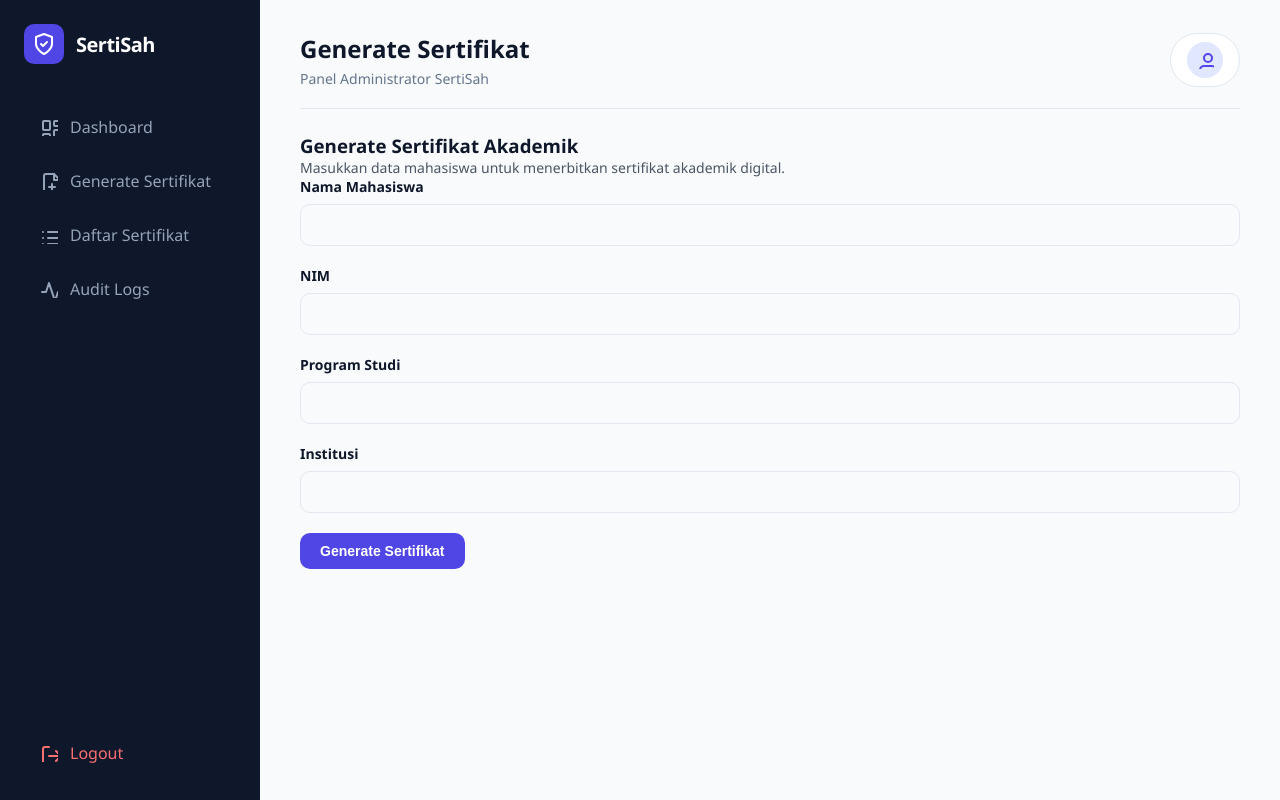
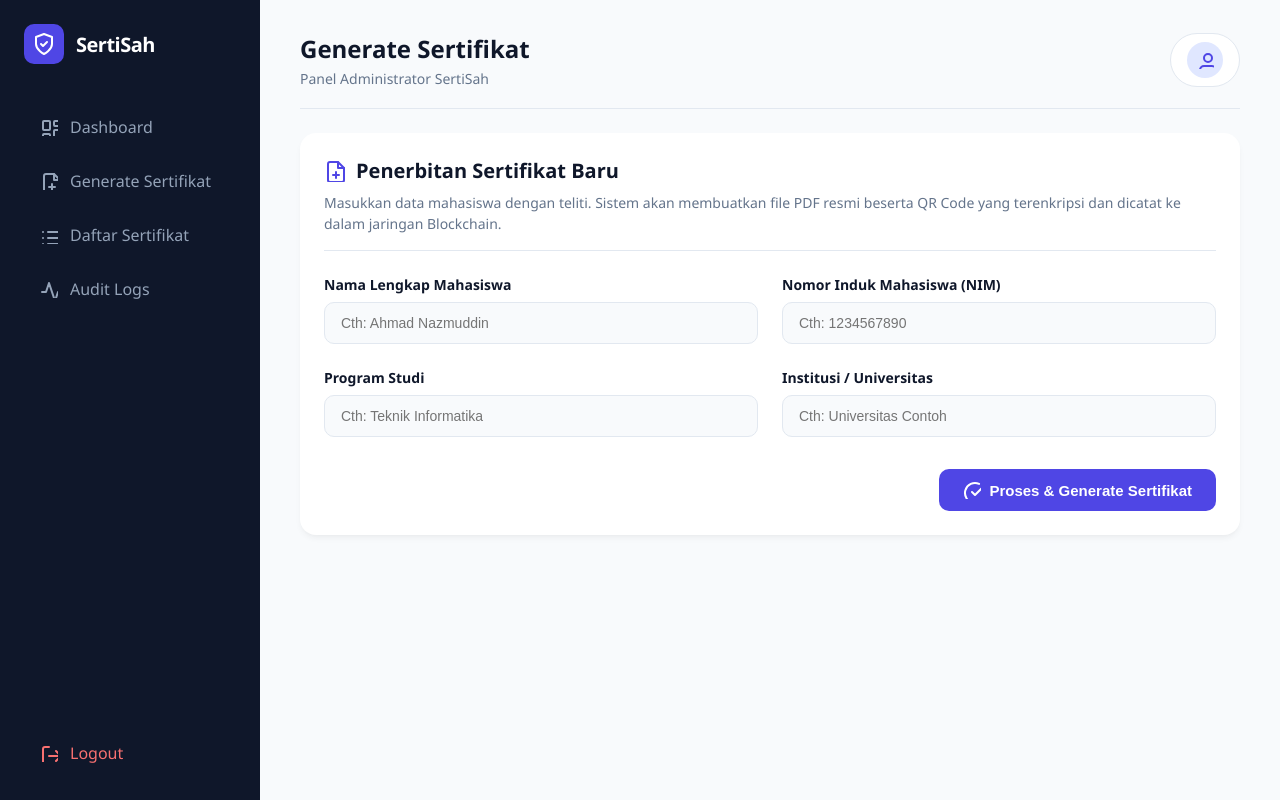
Before and after one commit to ANazmuddin/backend_sertiSah_app, a FastAPI app: page /generate in a window 1280 px wide. Run offline with FastAPI, Linux system fonts and the light colour scheme; the visitor is signed in with stand-in values (Sample User, id 1); parts of the project's set-up code (start-up, migrations or seed data) failed here and were passed over.

Commit message:
update ui generate page

```diff
--- a/templates/generate.html
+++ b/templates/generate.html
@@ -2,54 +2,116 @@
 
 {% block content %}
 
-<h3>Generate Sertifikat Akademik</h3>
+<div style="max-width: 1200px;">
 
-<p style="color:#4b5563; font-size:14px;">
-  Masukkan data mahasiswa untuk menerbitkan sertifikat akademik digital.
+  <div class="page-content">
+
+    <div style="margin-bottom: 24px; border-bottom: 1px solid #e2e8f0; padding-bottom: 16px;">
+      <h2 style="font-size: 20px; font-weight: 700; color: #0f172a; margin-bottom: 8px; display: flex; align-items: center; gap: 10px;">
+        <svg xmlns="http://www.w3.org/2000/svg" width="22" height="22" fill="none" stroke="#4f46e5" stroke-width="2" stroke-linecap="round" stroke-linejoin="round">
+          <path d="M14 2H6a2 2 0 0 0-2 2v16a2 2 0 0 0 2 2h12a2 2 0 0 0 2-2V8z"></path>
+          <polyline points="14 2 14 8 20 8"></polyline>
+          <line x1="12" y1="18" x2="12" y2="12"></line>
+          <line x1="9" y1="15" x2="15" y2="15"></line>
+        </svg>
+        Penerbitan Sertifikat Baru
+      </h2>
+      <p style="color: #64748b; font-size: 14px; line-height: 1.5;">
+        Masukkan data mahasiswa dengan teliti. Sistem akan membuatkan file PDF resmi
+        beserta QR Code yang terenkripsi dan dicatat ke dalam jaringan Blockchain.
       </p>
+    </div>
 
     <form method="post" action="/generate" class="form-generate">
 
-  <div class="form-group">
-    <label>Nama Mahasiswa</label>
-    <input type="text" name="name" required>
+      <div style="display: grid; grid-template-columns: repeat(auto-fit, minmax(350px, 1fr)); gap: 24px;">
+
+        <div class="form-group" style="margin-bottom: 0;">
+          <label for="name">Nama Lengkap Mahasiswa</label>
+          <input type="text" id="name" name="name" placeholder="Cth: Ahmad Nazmuddin" required>
         </div>
 
-  <div class="form-group">
-    <label>NIM</label>
-    <input type="text" name="nim" required>
+        <div class="form-group" style="margin-bottom: 0;">
+          <label for="nim">Nomor Induk Mahasiswa (NIM)</label>
+          <input type="text" id="nim" name="nim" placeholder="Cth: 1234567890" required>
         </div>
 
-  <div class="form-group">
-    <label>Program Studi</label>
-    <input type="text" name="program_studi" required>
+        <div class="form-group" style="margin-bottom: 0;">
+          <label for="program_studi">Program Studi</label>
+          <input type="text" id="program_studi" name="program_studi" placeholder="Cth: Teknik Informatika" required>
         </div>
 
-  <div class="form-group">
-    <label>Institusi</label>
-    <input type="text" name="institusi" required>
+        <div class="form-group" style="margin-bottom: 0;">
+          <label for="institusi">Institusi / Universitas</label>
+          <input type="text" id="institusi" name="institusi" placeholder="Cth: Universitas Contoh" required>
         </div>
 
-  <button type="submit" class="btn-primary">
-    Generate Sertifikat
+      </div>
+
+      <div style="margin-top: 32px; text-align: right;">
+        <button type="submit" class="btn-primary" style="display: inline-flex; align-items: center; gap: 8px; padding: 12px 24px; font-size: 15px;">
+          <svg xmlns="http://www.w3.org/2000/svg" width="18" height="18" fill="none" stroke="currentColor" stroke-width="2" stroke-linecap="round" stroke-linejoin="round">
+            <path d="M22 11.08V12a10 10 0 1 1-5.93-9.14"></path>
+            <polyline points="22 4 12 14.01 9 11.01"></polyline>
+          </svg>
+          Proses & Generate Sertifikat
         </button>
+      </div>
+
     </form>
+  </div>
 
   {% if certificate %}
-<div class="result-box success">
-  <h4>✅ Sertifikat Berhasil Dibuat</h4>
+  <div class="result-box success" style="margin-top: 24px; padding: 24px; display: flex; flex-direction: column; gap: 16px; animation: slideDown 0.4s ease-out;">
 
-  <p><strong>ID Sertifikat:</strong><br>{{ certificate.certificate_id }}</p>
-  <p><strong>Hash:</strong><br><small>{{ certificate.certificate_hash }}</small></p>
+    <div style="display: flex; align-items: center; gap: 12px;">
+      <div style="background-color: #10b981; color: white; padding: 6px; border-radius: 50%;">
+        <svg xmlns="http://www.w3.org/2000/svg" width="24" height="24" fill="none" stroke="currentColor" stroke-width="2" stroke-linecap="round" stroke-linejoin="round">
+          <polyline points="20 6 9 17 4 12"></polyline>
+        </svg>
+      </div>
+      <h4 style="margin: 0; font-size: 18px; color: #065f46;">Sertifikat Berhasil Diterbitkan!</h4>
+    </div>
 
-  <a
-    href="/download-certificate/{{ certificate.certificate_id }}"
-    class="btn-secondary"
-    target="_blank"
-  >
-    Download PDF
+    <div style="background-color: rgba(255,255,255,0.7); padding: 16px; border-radius: 12px; border: 1px dashed #6ee7b7;">
+
+      <div style="margin-bottom: 12px;">
+        <span style="font-size: 13px; color: #059669; font-weight: 600; display: block; margin-bottom: 4px;">ID Sertifikat:</span>
+        <span style="font-family: 'Courier New', Courier, monospace; font-size: 15px; color: #0f172a; font-weight: bold;">
+          {{ certificate.certificate_id }}
+        </span>
+      </div>
+
+      <div>
+        <span style="font-size: 13px; color: #059669; font-weight: 600; display: block; margin-bottom: 4px;">Hash Kriptografi (SHA-256):</span>
+        <span style="font-family: 'Courier New', Courier, monospace; font-size: 13px; color: #475569; word-break: break-all; background: #f1f5f9; padding: 4px 8px; border-radius: 6px;">
+          {{ certificate.certificate_hash }}
+        </span>
+      </div>
+
+    </div>
+
+    <div style="margin-top: 8px;">
+      <a href="/download-certificate/{{ certificate.certificate_id }}" target="_blank" class="btn-primary" style="background-color: #059669; display: inline-flex; align-items: center; gap: 8px;">
+        <svg xmlns="http://www.w3.org/2000/svg" width="18" height="18" fill="none" stroke="currentColor" stroke-width="2" stroke-linecap="round" stroke-linejoin="round">
+          <path d="M21 15v4a2 2 0 0 1-2 2H5a2 2 0 0 1-2-2v-4"></path>
+          <polyline points="7 10 12 15 17 10"></polyline>
+          <line x1="12" y1="15" x2="12" y2="3"></line>
+        </svg>
+        Download File PDF
       </a>
     </div>
+
+  </div>
+
+  <style>
+    @keyframes slideDown {
+      from { opacity: 0; transform: translateY(-10px); }
+      to { opacity: 1; transform: translateY(0); }
+    }
+  </style>
   {% endif %}
 
+</div>
+
 {% endblock %}
```
Lines whose indentation alone changed are shown as unchanged.
